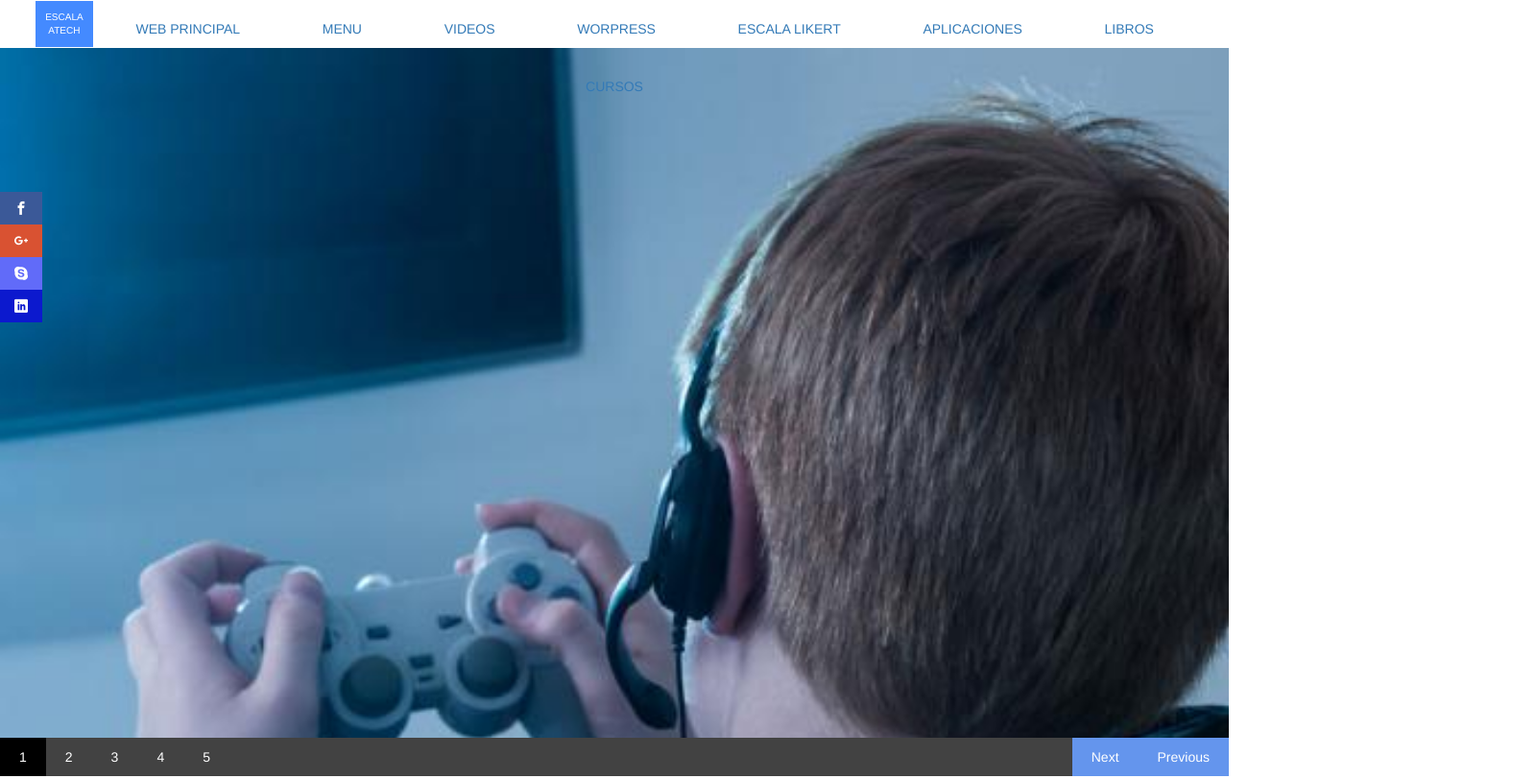
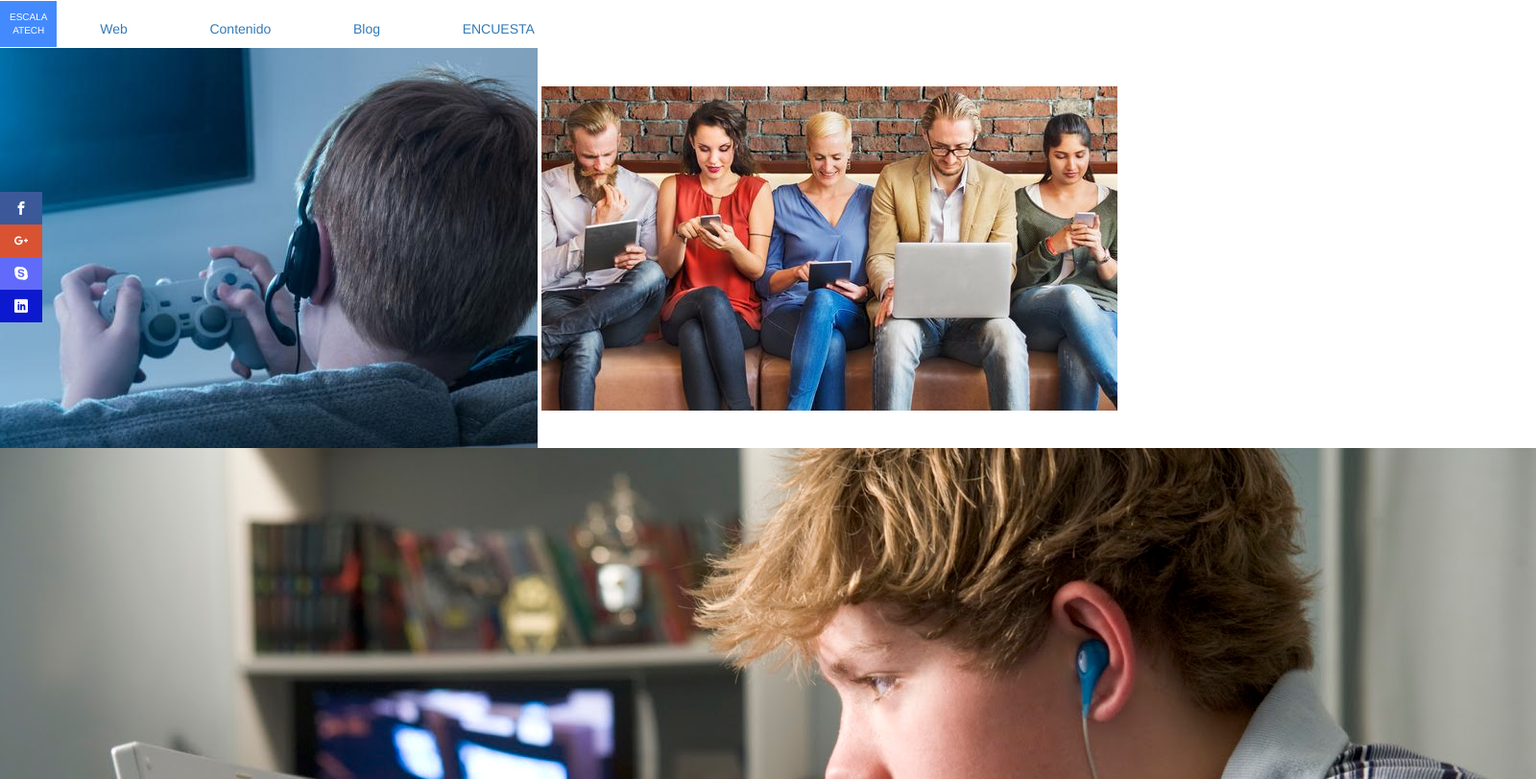
Before and after one commit to cruzalegui2017/escalatech.github.io, a plain HTML site: page index.html in a window 1280 px wide. Shown: the top 812 px of the page at 96% size, 1600 px wide, since content can reach past the window. Drawn offline with Linux system fonts and the light colour scheme; a script that the page names is missing; files whose address does not match are found by name.

Commit message:
Update index.html

```diff
--- a/index.html
+++ b/index.html
@@ -2,11 +2,10 @@
 <html>
     <head>
         <meta charset="UTF-8">
-        <title> Escala Atech </title>
+        <title> Adiccion a la tecnologia </title>
         <link rel="stylesheet" href="css/style.css">
         <link rel="stylesheet" href="css/icon/style.css">
         <link rel="stylesheet" href="css/bootstrap.min.css">
-        <script src="js/facebook.js"></script>
         <meta name="description" content="dependencia excesiva de la tecnologia"/>
         <meta name="google" content="notranslate"/>
         <meta name="viewport" content="width=device-width, initial-scale=1.0">
@@ -21,14 +20,11 @@
                 <div class="menu">
                     <ul>
                         <li  id="logo">ESCALA <br> ATECH</li>
-                        <li><a href="https://sites.google.com/view/escala-atech/p%C3%A1gina-principal"target="_bank">WEB PRINCIPAL</a></li>
-                        <li><a href="Dependencia a la tecnologia.html"target="_bank">MENU</a></li>
-                        <li><a href="https://www.youtube.com/watch?v=amyn-GcJwSM&list=PLqxQrAwVfmk1SDxhj__bFMO5K4CYON9z0"target="_bank">VIDEOS</a></li>
-                        <li><a href="#">WORPRESS</a></li>
-                        <li><a href="https://docs.google.com/forms/d/e/1FAIpQLSfs7qe9r5Jz1aJH_SjrJVGimzLMz3vamA3JfHAahI1Th7AD3Q/viewform"target="_bank">ESCALA LIKERT</a></li>
-                        <li><a href="#">APLICACIONES</a></li>
-                        <li><a href="#">LIBROS</a></li>
-                        <li><a href="Cursos.html"target="_bank">CURSOS </a></li>
+                        <li><a href="https://sites.google.com/view/escala-atech/p%C3%A1gina-principal"target="_bank">Web</a></li>
+                        <li><a href="Dependencia a la tecnologia.html"target="_bank">Contenido</a></li>
+                        <li><a href="#"> Blog</a></li>
+
+                        <li><a href="https://docs.google.com/forms/d/e/1FAIpQLSfs7qe9r5Jz1aJH_SjrJVGimzLMz3vamA3JfHAahI1Th7AD3Q/viewform"target="_bank">ENCUESTA</a></li>
                     </ul>
                 </div>
             </nav>
@@ -100,12 +96,5 @@
             &copy Todos los Derechos Reservado | Fernando Cruzalegui
            </p>
         </footer>
-            <script>
-                $(function(){
-                    $(".slides").slidesjs({
-
-                });
-            });
-            </script>
     </body>
 </html>
```
